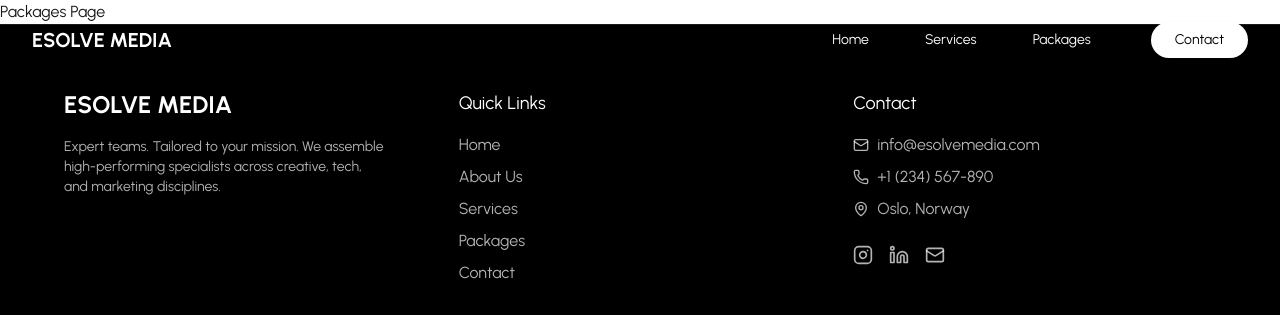
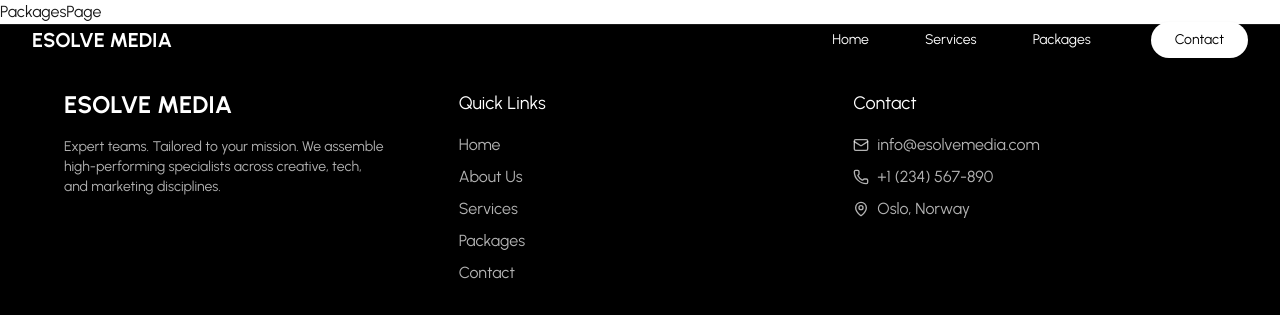
Before and after one commit to petreskia/EsolveMediaRedesigned, a Next.js app in the folder esolve-media/: page /packages in a window 1280 px wide. Shown: the top 315 px of the page. Built offline with nearby package versions, Linux system fonts and the light colour scheme.

Commit message:
resolved paths

```diff
--- a/esolve-media/src/app/layout.tsx
+++ b/esolve-media/src/app/layout.tsx
@@ -2,6 +2,7 @@ import type { Metadata } from "next";
 import "./globals.css";
 import Navbar from "@/components/Navbar";
 import Footer from "@/components/Footer";
+
 
 export const metadata: Metadata = {
   title: "Create Next App",
--- a/esolve-media/src/app/packages/page.tsx
+++ b/esolve-media/src/app/packages/page.tsx
@@ -1,3 +1,3 @@
 export default function PackagesPage() {
-  return <div>Packages Page</div>;
+  return <div>PackagesPage</div>;
 }
--- a/esolve-media/src/components/footer.tsx
+++ b/esolve-media/src/components/footer.tsx
@@ -1,5 +1,5 @@
 import Link from "next/link";
-import { Instagram, Linkedin, Mail, MapPin, Phone } from "lucide-react";
+import { Mail, MapPin, Phone } from "lucide-react";
 
 export default function Footer() {
   const currentYear = new Date().getFullYear();
@@ -84,33 +84,6 @@ export default function Footer() {
             </div>
 
             {/* Social media */}
-            <div className="flex gap-4 pt-2">
-              <a
-                href="https://instagram.com"
-                target="_blank"
-                rel="noopener noreferrer"
-                className="text-white/70 hover:text-white transition-colors"
-                aria-label="Instagram"
-              >
-                <Instagram className="h-5 w-5" />
-              </a>
-              <a
-                href="https://linkedin.com"
-                target="_blank"
-                rel="noopener noreferrer"
-                className="text-white/70 hover:text-white transition-colors"
-                aria-label="LinkedIn"
-              >
-                <Linkedin className="h-5 w-5" />
-              </a>
-              <a
-                href="mailto:info@esolvemedia.com"
-                className="text-white/70 hover:text-white transition-colors"
-                aria-label="Email"
-              >
-                <Mail className="h-5 w-5" />
-              </a>
-            </div>
           </div>
         </div>
 
```
Also changed, not shown: esolve-media/src/components/MarketingForBusinesses.tsx (+4 -4 lines), esolve-media/src/components/UI/packageCard.tsx (deleted), esolve-media/src/components/UI/serviceCard.tsx (deleted).
